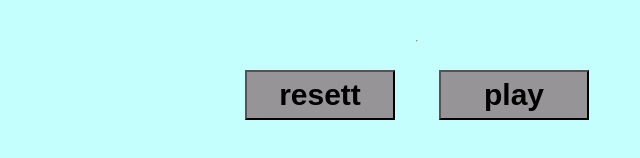
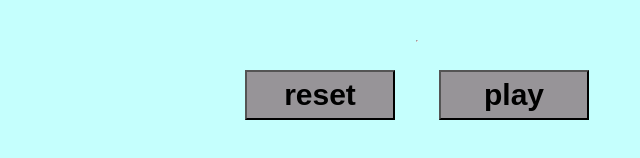
Before and after one commit to ankitagupta104/bubbleSort-Visualizer, a plain HTML site: page index.html in a window 1280 px wide. Shown: the part 556-714 px from the top of the page, 223-863 px from the left. Drawn offline with Linux system fonts and the light colour scheme.

Commit message:
BubbleSort

```diff
--- a/index.html
+++ b/index.html
@@ -11,7 +11,7 @@
     <div id="container"></div>
     <hr>
     <div>
-        <button onClick = "reset()">resett</button>
+        <button onClick = "reset()">reset</button>
         <button onClick = "play()">play</button>
     </div>
 
```
